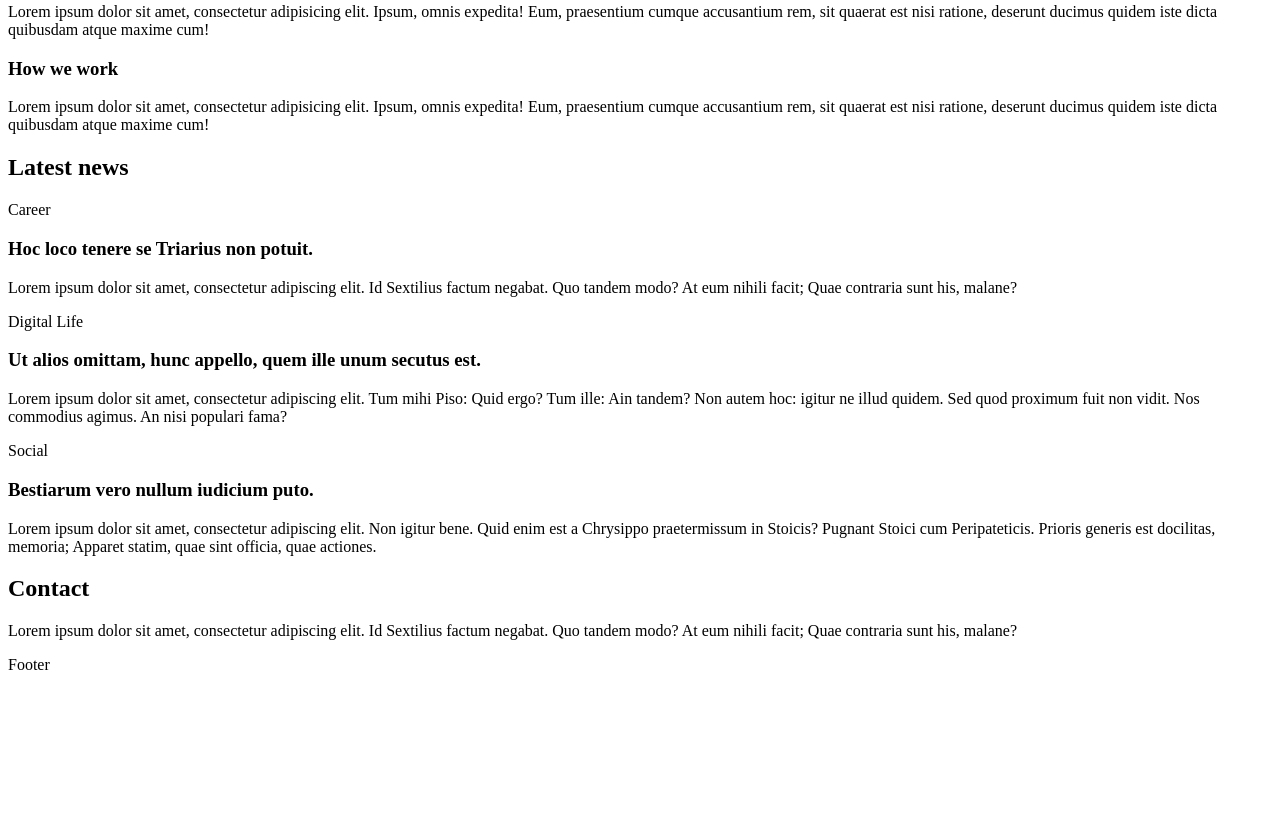
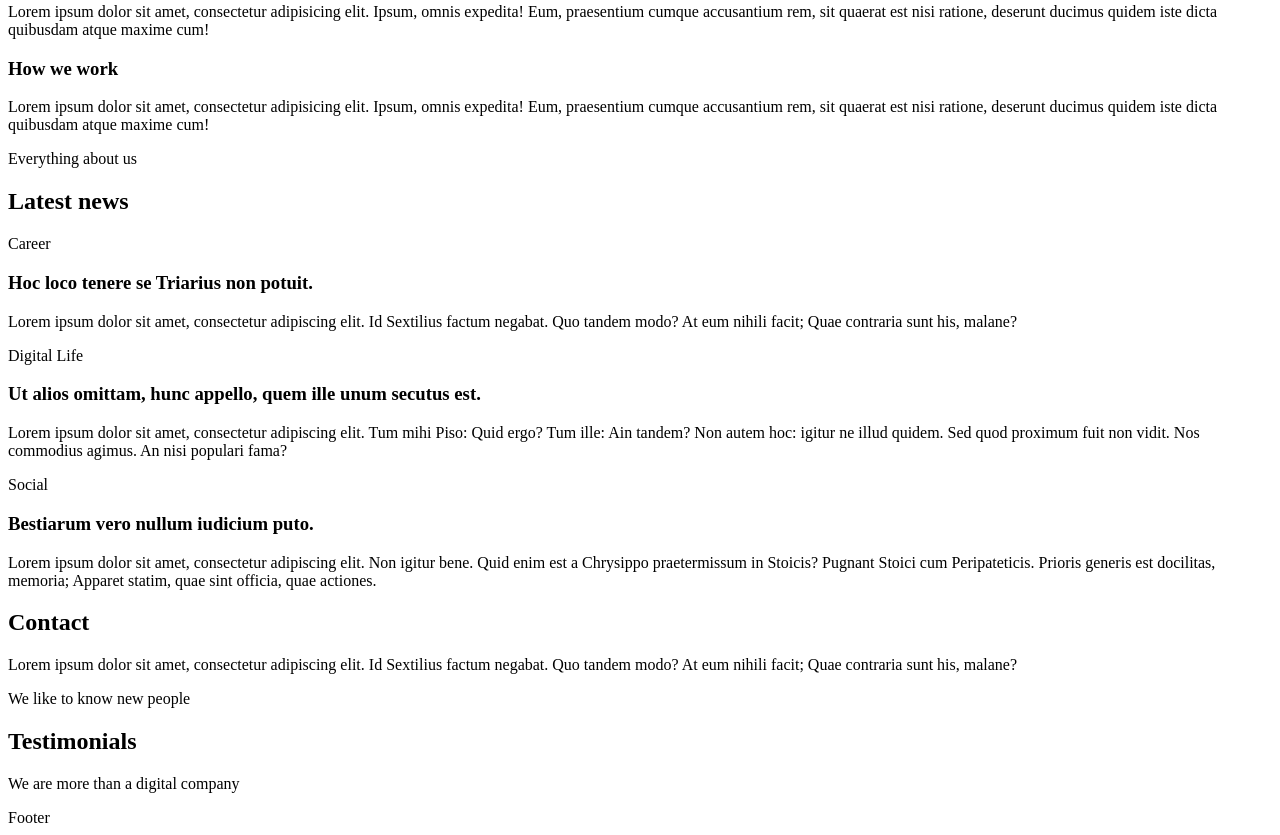
Before and after one commit to keziahNsoh/alx-frontend, a plain HTML site: page 0x00-html_advanced/12-index.html in a window 1280 px wide. Shown: the part 843-1678 px from the top of the page. Before the commit the page ends 1525 px from the top, so only its background shows below. Drawn offline with Linux system fonts and the light colour scheme.

Commit message:
correction two

```diff
--- a/0x00-html_advanced/12-index.html
+++ b/0x00-html_advanced/12-index.html
@@ -11,7 +11,7 @@
 <body>
     <header>
         <nav>
-
+            <!-- Navigation links will go here -->
         </nav>
     </header>
     <main>
@@ -50,6 +50,7 @@
             <p>Lorem ipsum dolor sit amet, consectetur adipisicing elit. Ipsum, omnis expedita! Eum, praesentium cumque accusantium rem, sit quaerat est nisi ratione, deserunt ducimus quidem iste dicta quibusdam atque maxime cum!</p>
             <h3>How we work</h3>
             <p>Lorem ipsum dolor sit amet, consectetur adipisicing elit. Ipsum, omnis expedita! Eum, praesentium cumque accusantium rem, sit quaerat est nisi ratione, deserunt ducimus quidem iste dicta quibusdam atque maxime cum!</p>
+            <p>Everything about us</p>
         </section>
         <section>
             <h2>Latest news</h2>
@@ -72,6 +73,11 @@
         <section>
             <h2>Contact</h2>
             <p>Lorem ipsum dolor sit amet, consectetur adipiscing elit. Id Sextilius factum negabat. Quo tandem modo? At eum nihili facit; Quae contraria sunt his, malane?</p>
+            <p>We like to know new people</p>
+        </section>
+        <section>
+            <h2>Testimonials</h2>
+            <p>We are more than a digital company</p>
         </section>
     </main>
     <footer>
```
